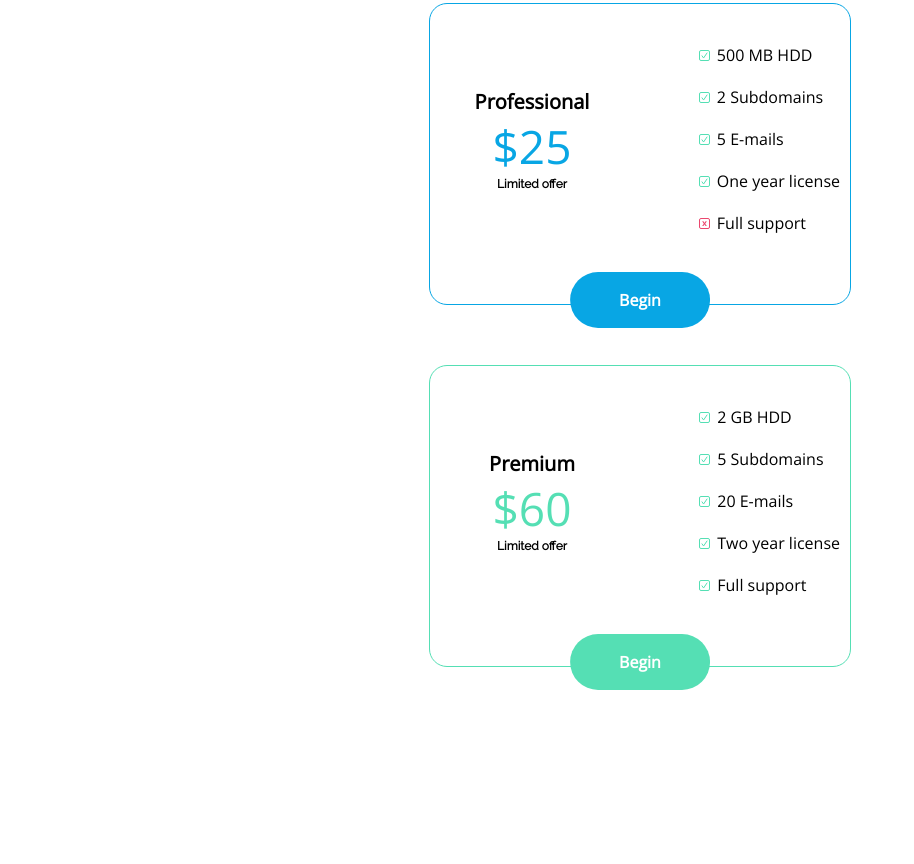
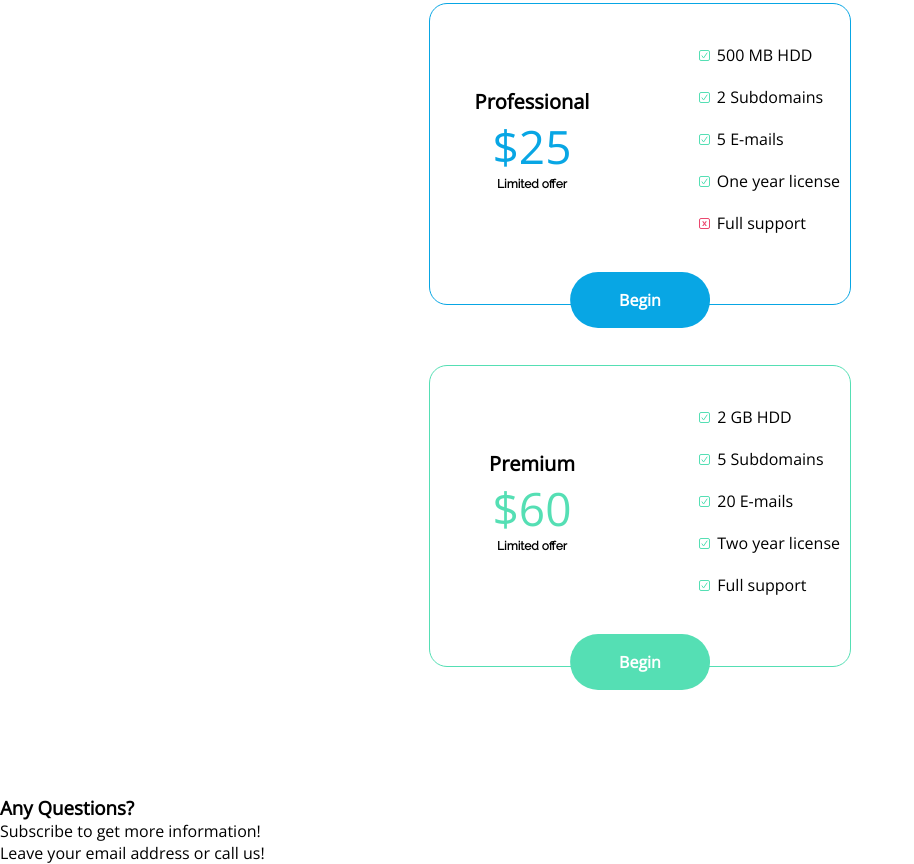
Before and after one commit to Davidrami12/oxygen-shop, a website: page index.html in a window 1280 px wide. Shown: the part 3343-4207 px from the top of the page, without its empty margins (0-914 px from the left). Before the commit the page ends 4138 px from the top, so only its background shows below. Drawn offline with nearby package versions, Linux system fonts and the light colour scheme.

Commit message:
started html tags for last section "Any Questions?"

```diff
--- a/index.html
+++ b/index.html
@@ -154,7 +154,12 @@
         </article>
 
         <article class="contact">
+            <h1>Any Questions?</h1>
+            <p>Subscribe to get more information!</p>
+            <p>Leave your email address or call us!</p>
+            <form>
 
+            </form>
         </article>
 
     </section>
```
